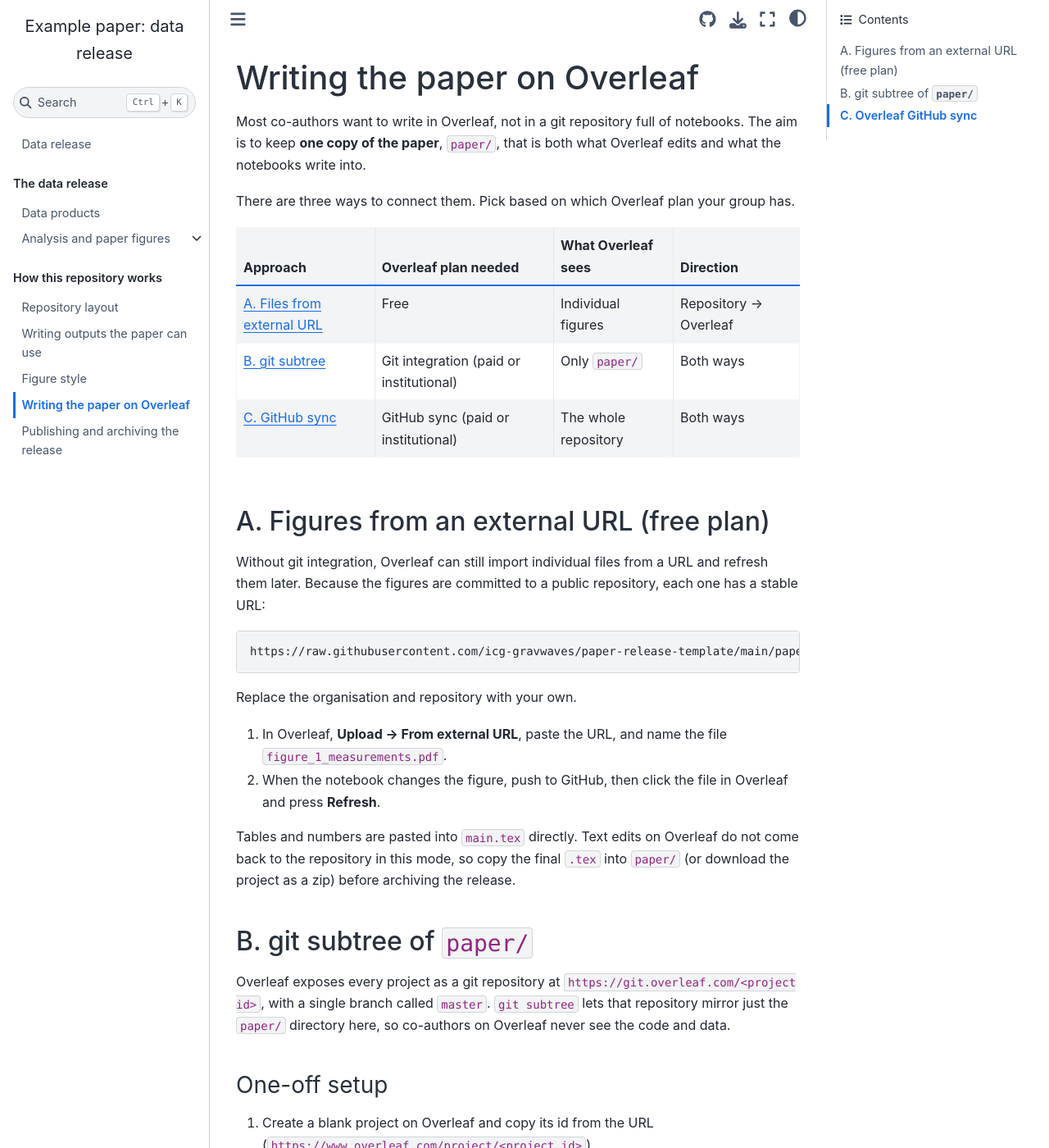
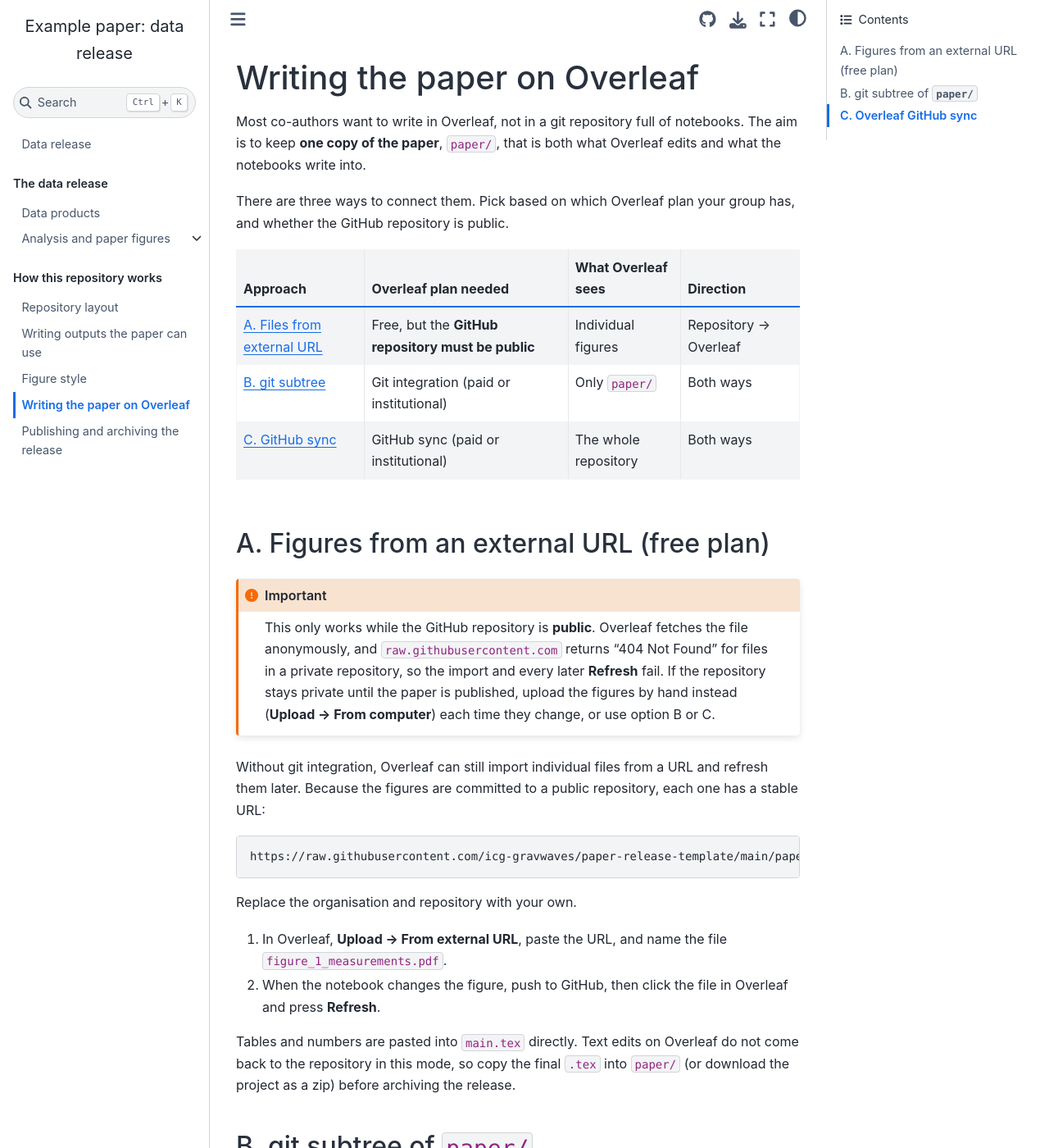
Before and after one commit to icg-gravwaves/paper-release-template, a Jupyter Book: the page built from guide/overleaf.md, in a window 1280 px wide and 1400 px high. Shown: the whole window at 82% size. Built offline with Jupyter Book 1.0.4 settings and Sphinx 7.4.7 and the Sphinx Book theme 1.1.4, drawn with Linux system fonts in a browser that asks for light colours; pages that are not in the unit, such as notebooks, are missing from menus.

Commit message:
State that importing figures from a URL needs a public repository
Co-Authored-By: Claude Opus 5.5 <noreply@anthropic.com>

````diff
--- a/guide/overleaf.md
+++ b/guide/overleaf.md
@@ -5,16 +5,25 @@ notebooks. The aim is to keep **one copy of the paper**, `paper/`, that is
 both what Overleaf edits and what the notebooks write into.
 
 There are three ways to connect them. Pick based on which Overleaf plan your
-group has.
+group has, and whether the GitHub repository is public.
 
 | Approach | Overleaf plan needed | What Overleaf sees | Direction |
 |---|---|---|---|
-| [A. Files from external URL](overleaf-url) | Free | Individual figures | Repository → Overleaf |
+| [A. Files from external URL](overleaf-url) | Free, but the **GitHub repository must be public** | Individual figures | Repository → Overleaf |
 | [B. git subtree](overleaf-subtree) | Git integration (paid or institutional) | Only `paper/` | Both ways |
 | [C. GitHub sync](overleaf-github) | GitHub sync (paid or institutional) | The whole repository | Both ways |
 
 (overleaf-url)=
 ## A. Figures from an external URL (free plan)
+
+```{important}
+This only works while the GitHub repository is **public**. Overleaf fetches
+the file anonymously, and `raw.githubusercontent.com` returns "404 Not
+Found" for files in a private repository, so the import and every later
+**Refresh** fail. If the repository stays private until the paper is
+published, upload the figures by hand instead (**Upload → From computer**)
+each time they change, or use option B or C.
+```
 
 Without git integration, Overleaf can still import individual files from a
 URL and refresh them later. Because the figures are committed to a public
````
